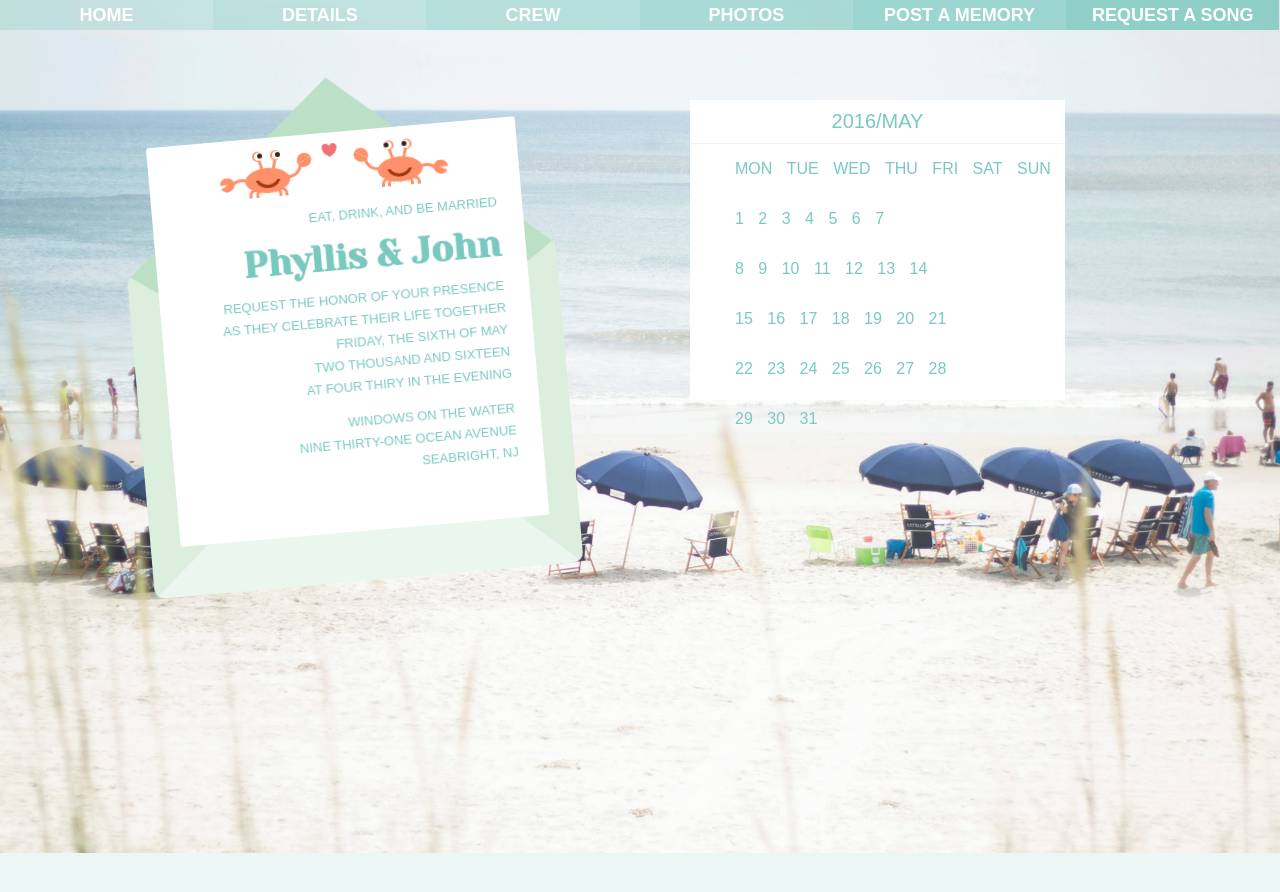
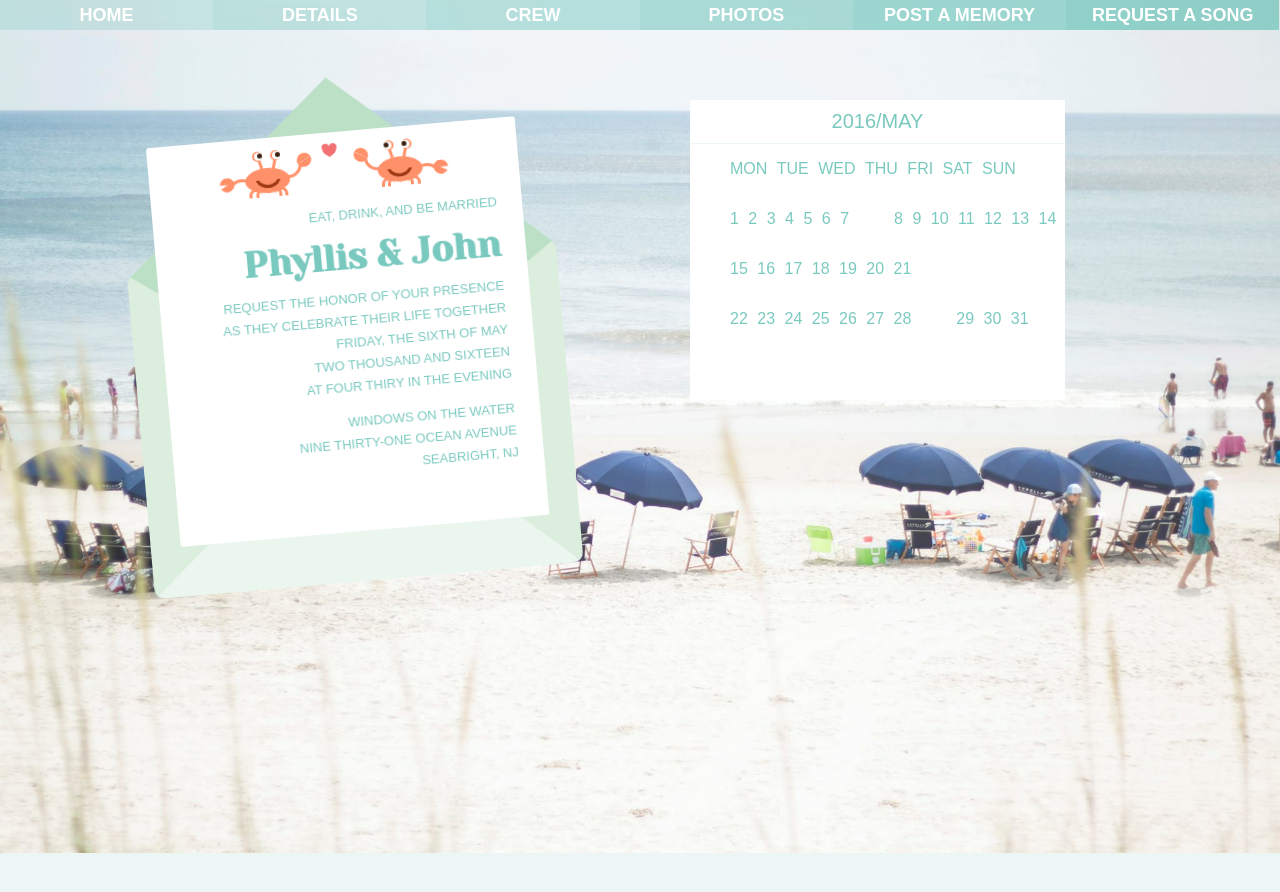
Before and after one commit to phyllisandjohn/phyllisandjohn.github.io, a Jekyll site: the page details/index.html, which Jekyll copies as it is, in a window 1280 px wide. Shown: the top 892 px of the page. Built offline with Jekyll 4.4.1, drawn with Linux system fonts in a browser that asks for light colours.

Commit message:
Update index.html

```diff
--- a/details/index.html
+++ b/details/index.html
@@ -53,6 +53,7 @@
 	display: inline;
 	padding: 0px 5px 0px 5px;
 	line-height: 10px;
+	-webkit-padding-start: 0px;
 }
 
 img {
```
